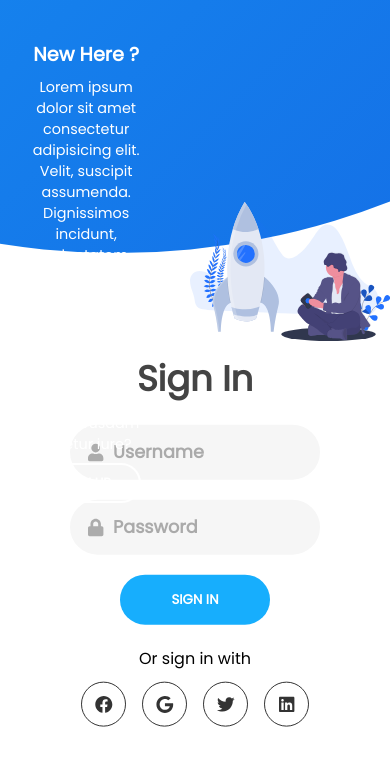
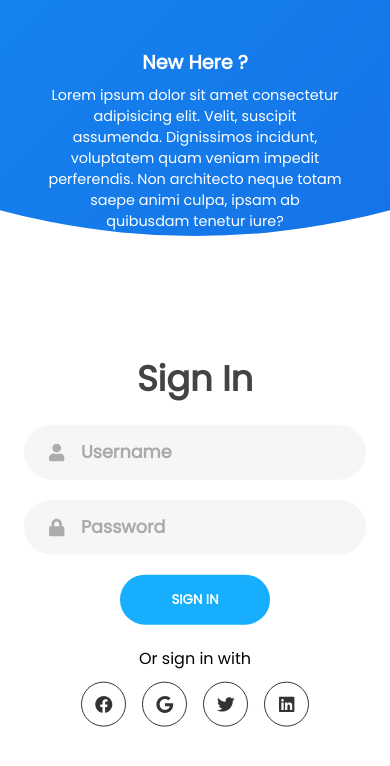
Before and after one commit to bamblebam/dsc-project-books-redistribution, a Next.js app in the folder frontend/: page /auth/authentication in a window 390 px wide. Shown: the top 766 px of the page. Built offline with nearby package versions, Linux system fonts and the light colour scheme.

Commit message:
done only little bit of optimization remaining

```diff
--- a/frontend/styles/css/authentication.module.css
+++ b/frontend/styles/css/authentication.module.css
@@ -407,4 +407,24 @@
     left: 50%;
   }
 }
+
+@media (max-width: 570px) {
+  .form {
+    padding: 0 1.5rem;
+  }
+  .image {
+    display: none;
+  }
+  .panel .content {
+    padding: 0.5rem 1rem;
+  }
+  .main_container::before {
+    bottom: 72%;
+    left: 50%;
+  }
+  .main_container.signup_mode::before {
+    bottom: 28%;
+    left: 50%;
+  }
+}
 /*# sourceMappingURL=authentication.module.css.map */
--- a/frontend/styles/scss/authentication.module.scss
+++ b/frontend/styles/scss/authentication.module.scss
@@ -342,3 +342,33 @@ $primary_dark:#1466e3;
         }
     }
 }
+
+@media (max-width:570px){
+    .form{
+        padding: 0 1.5rem;
+    }
+
+    .image{
+        display: none;
+    }
+
+    .panel{
+        .content{
+            padding: 0.5rem 1rem;
+        }
+    }
+
+    .main_container{
+        &::before{
+            bottom: 72%;
+            left: 50%;
+        }
+    }
+
+    .main_container.signup_mode{
+        &::before{
+            bottom: 28%;
+            left: 50%;
+        }
+    }
+}
```
Also changed, not shown: 1 other file (tests, documents, lock files or other folders).
